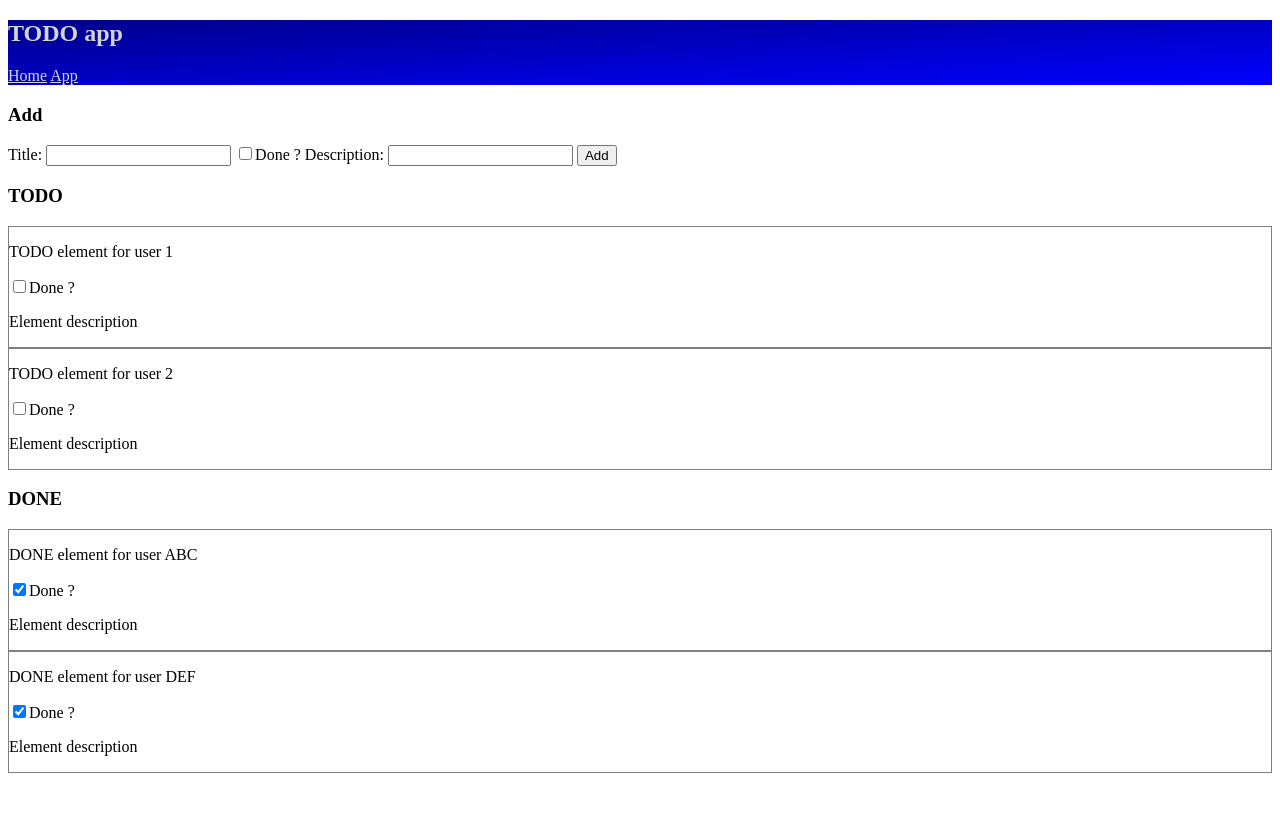
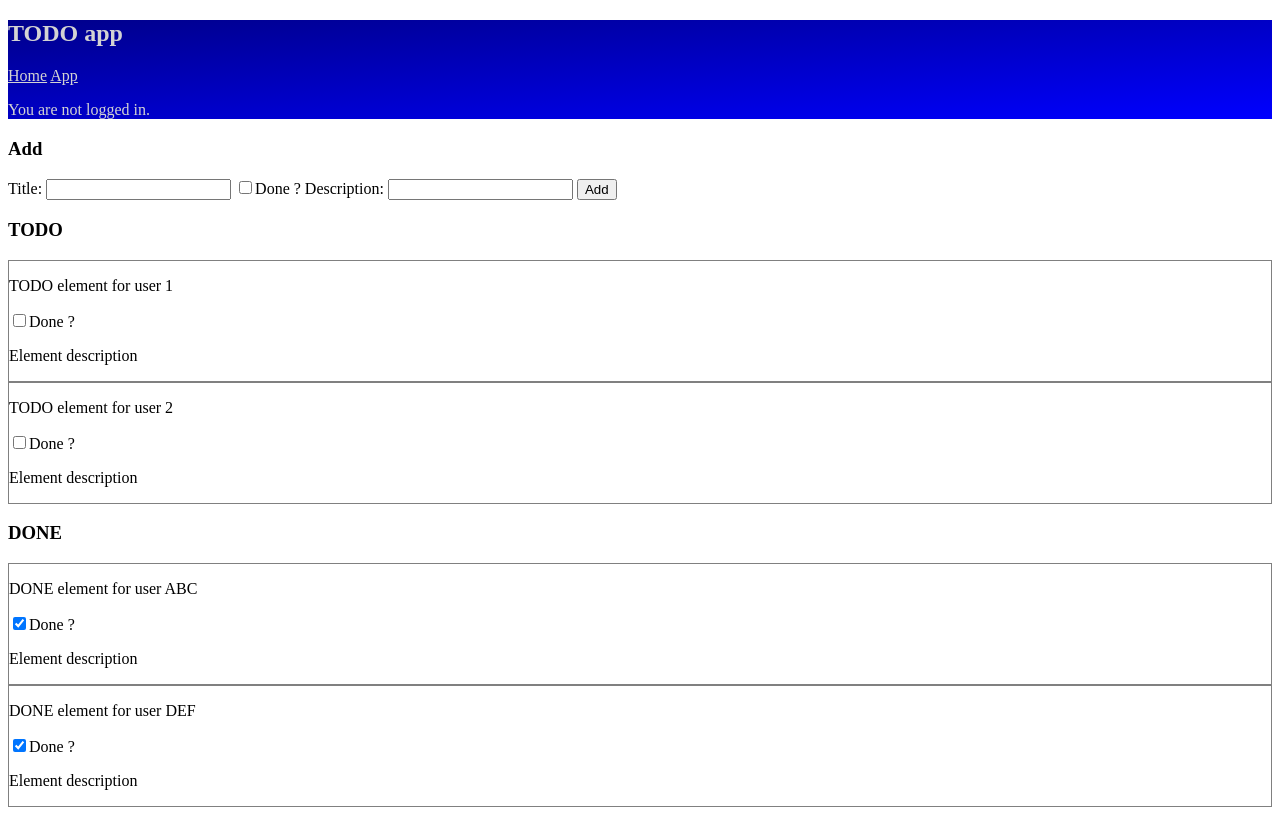
Before and after one commit to antonin-suzor/todo, a SvelteKit app in the folder todo-app/: page /app in a window 1280 px wide. Built offline with nearby package versions, Linux system fonts and the light colour scheme; no server answers.

Commit message:
Filter elements based on user cookie

```diff
--- /dev/null
+++ b/todo-app/src/routes/+layout.server.ts
@@ -0,0 +1,16 @@
+import { usersData } from '$lib/data.ts';
+
+export function load({ cookies }) {
+    let userIdCookie = cookies.get('userId');
+    if (!userIdCookie) {
+        return {
+            user: null,
+        }
+    }
+
+    let userId = parseInt(userIdCookie);
+    let user = usersData.find((user) => user.id === userId)
+    return {
+        user: user ?? null,
+    }
+}
--- a/todo-app/src/routes/+layout.svelte
+++ b/todo-app/src/routes/+layout.svelte
@@ -1,11 +1,16 @@
 <script lang="ts">
-    let { children } = $props();
+    let { children, data } = $props();
 </script>
 
 <nav>
     <h1>TODO app</h1>
     <a href="/">Home</a>
     <a href="/app">App</a>
+    {#if data.user}
+        <p>Logged in as: {data.user.name}</p>
+    {:else}
+        <p>You are not logged in.</p>
+    {/if}
 </nav>
 
 {@render children()}
--- a/todo-app/src/routes/app/+page.server.ts
+++ b/todo-app/src/routes/app/+page.server.ts
@@ -1,7 +1,8 @@
 import { elementsData } from '$lib/data.ts';
 
-export function load() {
+export async function load({ parent }) {
+    const { user } = await parent();
     return {
-        elementsData: elementsData,
+        elementsData: user ? elementsData.filter(e => e.accountId === user.id) : elementsData,
     }
 }
```
